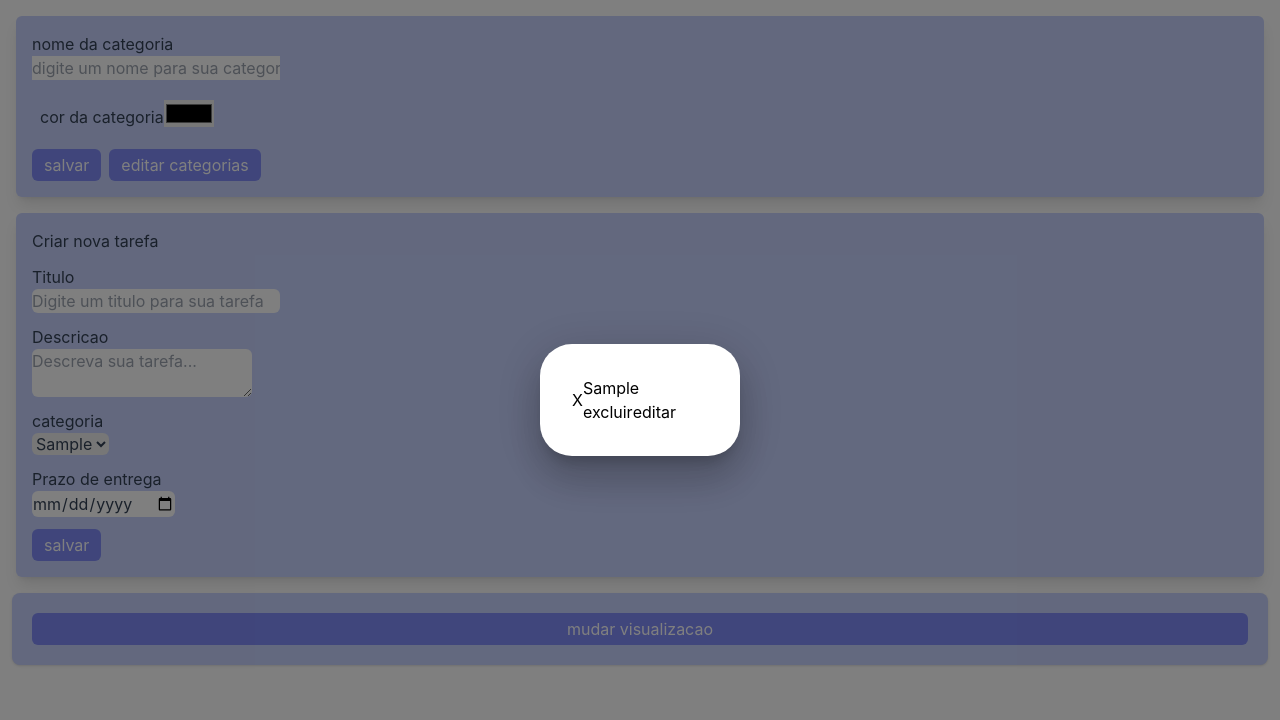
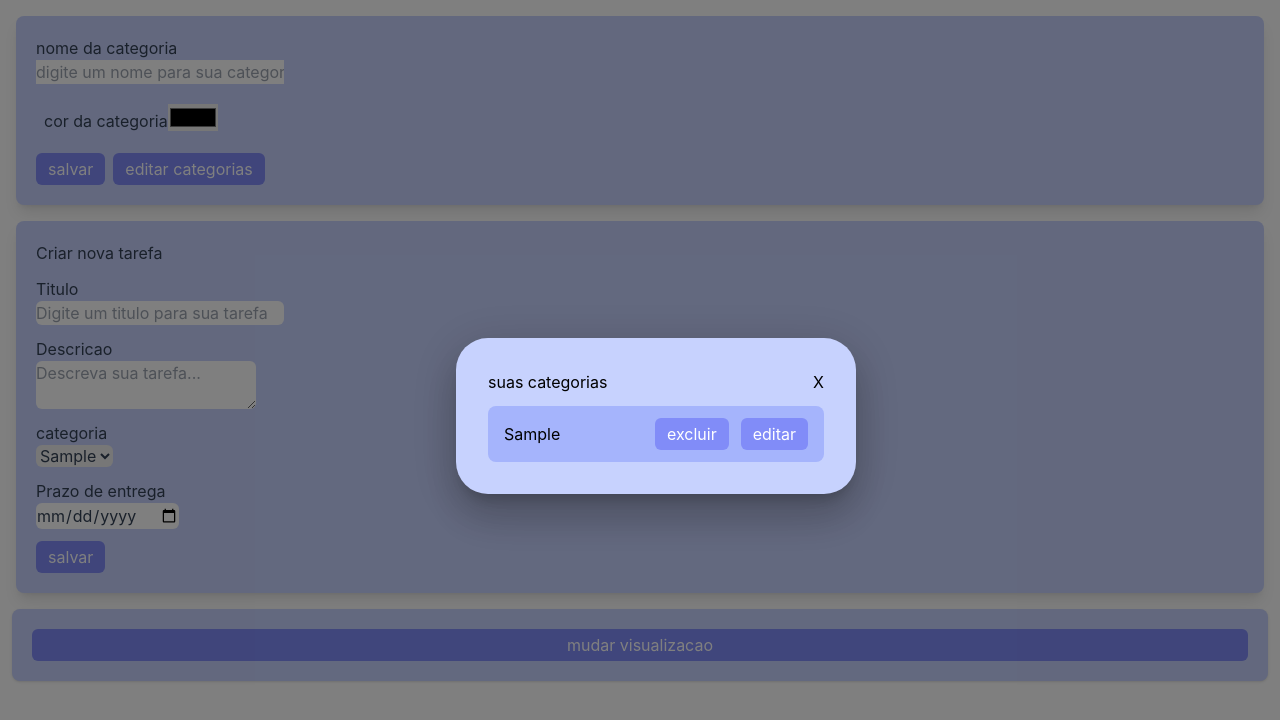
Before and after one commit to anamoraisdev/frontend-todolist, a React (Create React App) app: page / in a window 1280 px wide. Both pictures are taken after typing "Sample" into the empty fields and a click on the button "editar categorias". Shown: the top 720 px of the page. Built offline with nearby package versions, Linux system fonts and the light colour scheme.

Commit message:
estilizando e consertando

```diff
--- a/src/componentes/cardTarefa.jsx
+++ b/src/componentes/cardTarefa.jsx
@@ -1,10 +1,12 @@
+import { useEffect, useState } from "react"
 
 const CardTarefa = ({tarefa, openModal, excluirTarefa}) => {
+    const [concluido, setConcluido] = useState(false)
 
     return (
             <main className="bg-indigo-200 shadow-lg flex p-4 m-4 justify-between rounded-md gap-3 text-slate-700 w-[100%]">
                 <div className="flex">
-                    <input type="checkbox"></input>
+                    <input type="checkbox" value={concluido} onChange={(event) => setConcluido(event.target.checked)}></input>
                     <h2>{tarefa.titulo}</h2>
                 </div>
                 <div className="flex gap-3">
--- a/src/componentes/form.jsx
+++ b/src/componentes/form.jsx
@@ -51,7 +51,7 @@ const Form = ({setTarefas, tarefas, acaoForm, tarefaAEditar, closeModal, categor
     }
 
     return (
-        <form onSubmit={(event) => aoSubmeterForm(event)} className="bg-indigo-200 shadow-lg flex flex-col p-4 items-start m-4 rounded-md gap-3 text-slate-700">
+        <form onSubmit={(event) => aoSubmeterForm(event)} className=" flex flex-col items-start rounded-md gap-3 text-slate-700">
             <h1>Criar nova tarefa</h1>
             <div className="flex flex-col gap-3 items-start">
                 <label className="flex flex-col">
@@ -75,7 +75,7 @@ const Form = ({setTarefas, tarefas, acaoForm, tarefaAEditar, closeModal, categor
                 <label className="flex flex-col">
                     categoria
                     <select value={categoria} onChange={(event) => setCategoria(event.target.value)} className="rounded-md">
-                        {categorias.map((categoria) =>
+                        {categorias?.map((categoria) =>
                             <option key={categoria.id}>{categoria.nome}</option>
                         )}
                     </select>
--- a/src/componentes/formCategorias.jsx
+++ b/src/componentes/formCategorias.jsx
@@ -34,7 +34,7 @@ const FormCategorias = ({categorias, setCategorias, setOpen, categoriaAEditar, s
 
     return (
 
-        <form onSubmit={(event) => aoSubmeterForm(event)} className="bg-indigo-200 shadow-lg flex flex-col p-4 items-start m-4 rounded-md gap-3 text-slate-700">
+        <form onSubmit={(event) => aoSubmeterForm(event)} className=" flex flex-col items-start rounded-md gap-3 text-slate-700">
             <label className="flex flex-col">
                 nome da categoria
                 <input type="text" placeholder="digite um nome para sua categoria" value={nome} onChange={(event) => setNome(event.target.value)}></input>
--- a/src/paginas/home.jsx
+++ b/src/paginas/home.jsx
@@ -4,19 +4,22 @@ import Form from '../componentes/form';
 import CardTarefa from '../componentes/cardTarefa';
 import { Box, Modal } from "@mui/material"
 import FormCategorias from '../componentes/formCategorias';
+import styled from '@emotion/styled';
 
 
 const style = {
     position: 'absolute',
     display: 'flex',
-    justify: "between",
+    justify: "center",
     top: '50%',
     left: '50%',
     transform: 'translate(-50%, -50%)',
-    width: 200,
+    width: 400,
     bgcolor: 'background.paper',
+    bgcolor: "#c7d2fe",
     boxShadow: 24,
     p: 4,
+    m: 2,
     borderRadius: 8
 };
 
@@ -25,7 +28,7 @@ const Home = () => {
   const [categorias, setCategorias] = useState(JSON.parse(localStorage.getItem("categorias")) || [])
   const [tarefaAEditar, setTarefaAEditar] = useState(null)
   const [categoriaAEditar, setCategoriaAEditar] = useState(null)
-  const [open, setOpen] = useState(false)
+  const [open, setOpen] = useState()
   const [view, setView] = useState(false)
   const [acaoForm, setAcaoForm] = useState("add-tarefa")
 
@@ -79,8 +82,13 @@ const Home = () => {
   return (
     <div className="App">
       <header>
+        <div className='bg-indigo-200 m-4 p-5 shadow-lg rounded-lg'>
           <FormCategorias categorias={categorias} setCategorias={setCategorias} setOpen={setOpen}/>
+
+        </div>
+        <div className='bg-indigo-200 m-4 p-5 shadow-lg rounded-lg'>
           <Form setTarefas={setTarefas} tarefas={tarefas} acaoForm={acaoForm} categorias={categorias}/>
+        </div>
       </header>
 
       {tarefaAEditar !== undefined && tarefaAEditar !== null &&
@@ -91,33 +99,40 @@ const Home = () => {
           aria-describedby="modal-modal-description"
         >
           <Box sx={style}>
-              <button onClick={() => setOpen(false)}>X</button>
-              <Form setTarefas={setTarefas} tarefas={tarefas} tarefaAEditar={tarefaAEditar} acaoForm={acaoForm} closeModal={closeModal}/>
+              <Form setTarefas={setTarefas} tarefas={tarefas} tarefaAEditar={tarefaAEditar} acaoForm={acaoForm}/>
           </Box>
         </Modal>
       }
-      {open === "categoria" &&
-        <Modal
+
+        {open === "categoria" && <Modal
               open={open}
               onClose={closeCategorias}
               aria-labelledby="modal-modal-title"
               aria-describedby="modal-modal-description"
             >
               <Box sx={style}>
+                  <div className='flex flex-col rounded-lg w-[100%] gap-3'>
+                    <div className='flex justify-between'>
+                      <p>suas categorias</p>
                       <button onClick={() => setOpen(false)}>X</button>
+                    </div>
                     {categoriaAEditar == null ? categorias?.map((categoria) =>
-                    <div key={categoria.id}>
+                      <div key={categoria.id} className='flex justify-between bg-indigo-300 py-3 px-4 rounded-lg items-center'>
                         <p>{categoria.nome}</p>
-                      <button onClick={() => excluirCategoria(categoria)}>excluir</button>
-                      <button onClick={() => pegarCategoria(categoria)}>editar</button>
+                        <div className='flex gap-3'>
+                          <button onClick={() => excluirCategoria(categoria)} className="py-1 px-3 bg-indigo-400 rounded-md text-white hover:bg-indigo-500">excluir</button>
+                          <button onClick={() => pegarCategoria(categoria)} className="py-1 px-3 bg-indigo-400 rounded-md text-white hover:bg-indigo-500">editar</button>
+                        </div>
                       </div>)
                       :
                       <FormCategorias categoriaAEditar={categoriaAEditar} setCategoriaAEditar={setCategoriaAEditar} categorias={categorias}/>
                     }
+                  </div>
 
               </Box>
         </Modal>
         }
+
 
 
 
```
Lines whose indentation alone changed are shown as unchanged.
